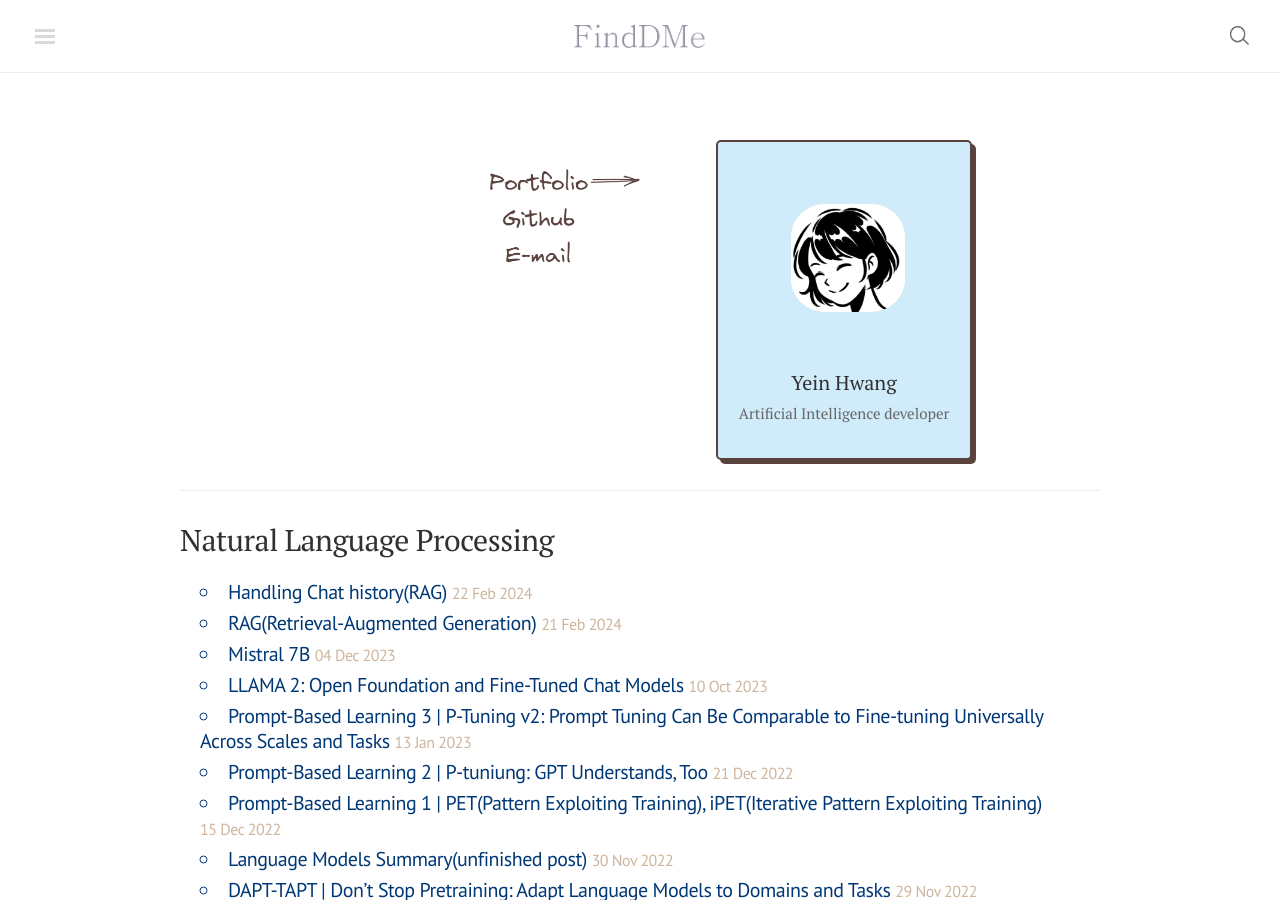
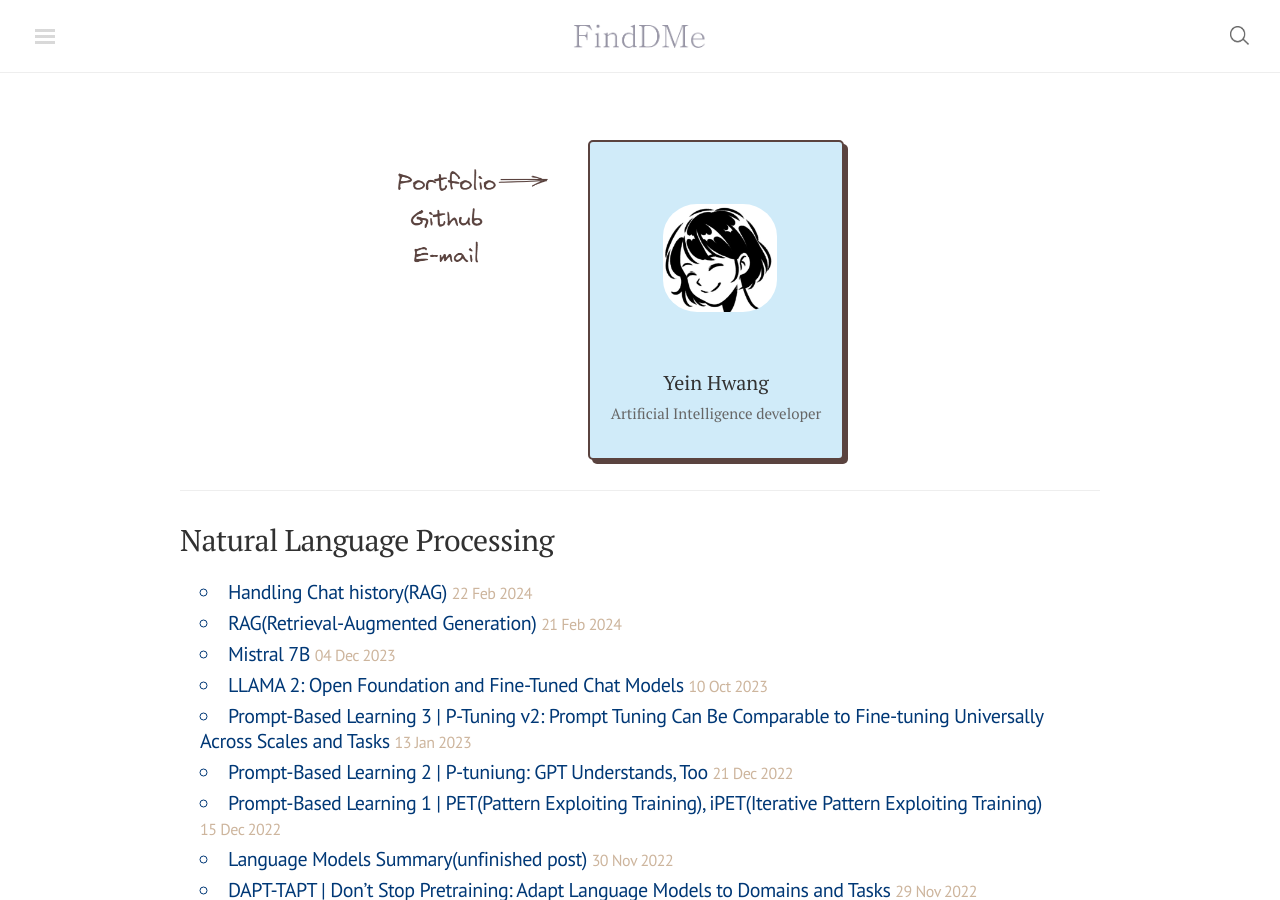
Before and after one commit to finddme/finddme.github.io, a Jekyll site: the page built from index.html, in a window 1280 px wide and 900 px high. Built offline with Jekyll 4.4.1, drawn with Linux system fonts in a browser that asks for light colours; nearby versions of some CDN libraries; comment, search, counter and statistics services are not loaded.

Commit message:
Update index.html

```diff
--- a/index.html
+++ b/index.html
@@ -107,13 +107,13 @@
 <!-- 홈이 홈일 때 -->
 <!-- 카테고리로 -->
 <!-- <div class="hero-portfolio"  style="float: left; width: 20%; overflow-y:hidden; margin-left: 4px;  margin-top: 24px;"> -->
-<div class="hero-portfolio"  style="float: left; width: 50%; overflow-y:hidden; margin-left: 4px;  margin-top: 24px;">
+<div class="hero-portfolio"  style="float: left; width: 40%; overflow-y:hidden; margin-left: 4px;  margin-top: 24px;">
   <img src="https://finddme.github.io/public/p_g_e.png" />
 </div>
 
 <div class="card-expo">
 <!--       <div class="card" onclick="location.href='https://finddme.github.io/blog/portfolio/';" style=" cursor: pointer; float: center; margin-right: 562px;" > -->
-      <div class="card" onclick="location.href='https://finddme.github.io/blog/portfolio/';" style=" cursor: pointer; float: center; margin-right: 128px;" >
+      <div class="card" onclick="location.href='https://finddme.github.io/blog/portfolio/';" style=" cursor: pointer; float: center; margin-right: 256px;" >
         <div class="card-photo"></div>
         <div class="card-title">Yein Hwang<br>
             <span>Artificial Intelligence developer</span>
```
